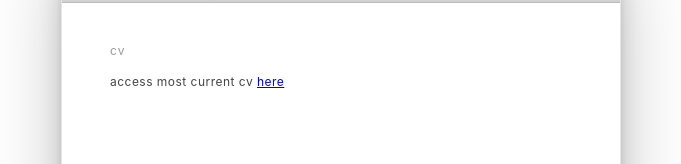
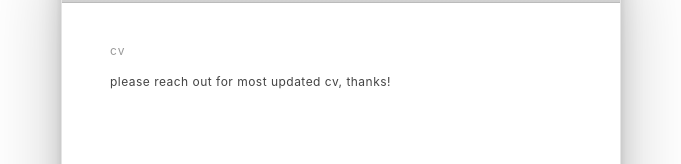
Before and after one commit to saramjson/sara-son-website, a plain HTML site: page cv.html in a window 1280 px wide. Shown: the part 212-376 px from the top of the page, without its empty margins (299-980 px from the left). Drawn offline with Linux system fonts and the light colour scheme.

Commit message:
took out cv link

```diff
--- a/cv.html
+++ b/cv.html
@@ -42,7 +42,7 @@
           <div class="cv-wrap">
             <h1>cv</h1>
 
-            <p class="cv-caption">access most current cv <a href="https://docs.google.com/document/d/13-px0Nx1mJNdCvRyUR03qSuTmln4G75UdMsr1mVwLdk/edit?usp=sharing" target="_blank">here</a></p>
+            <p class="cv-caption">please reach out for most updated cv, thanks!</p>
           </div>
         </div>
 
```
